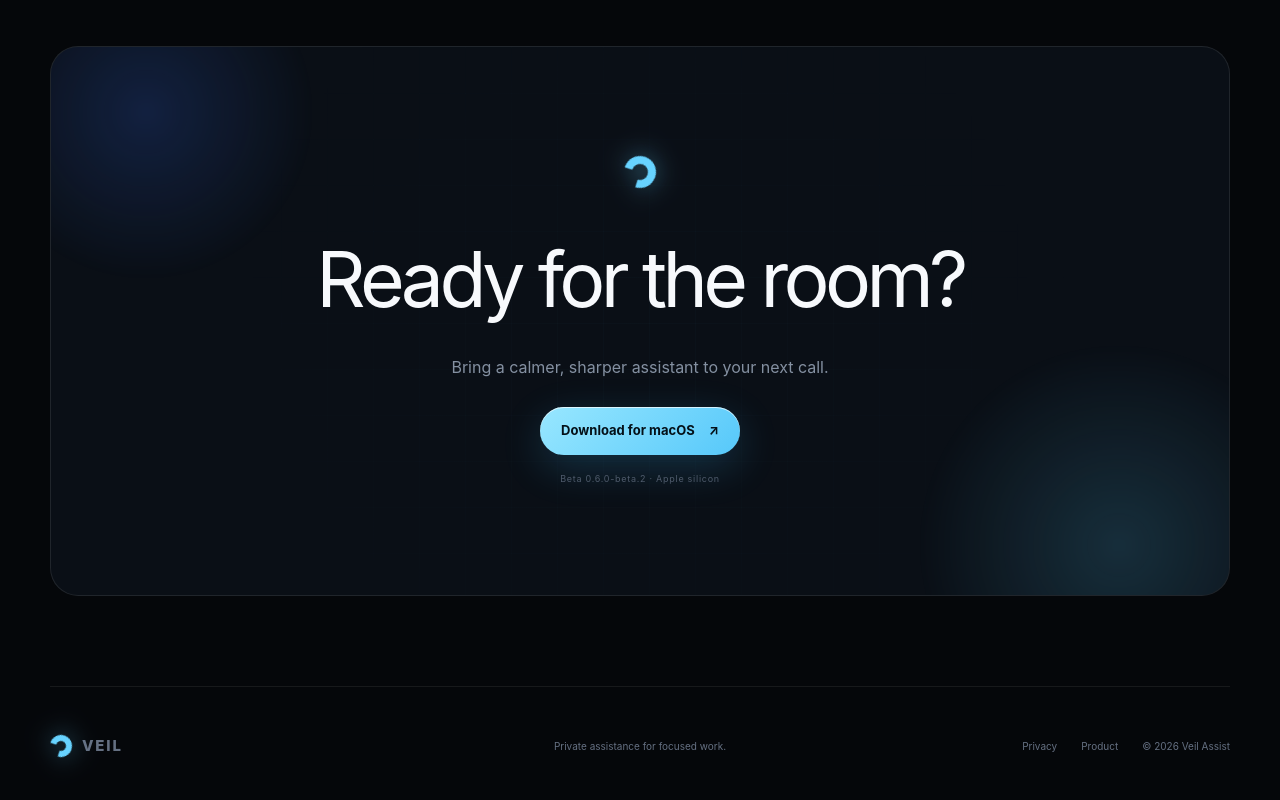
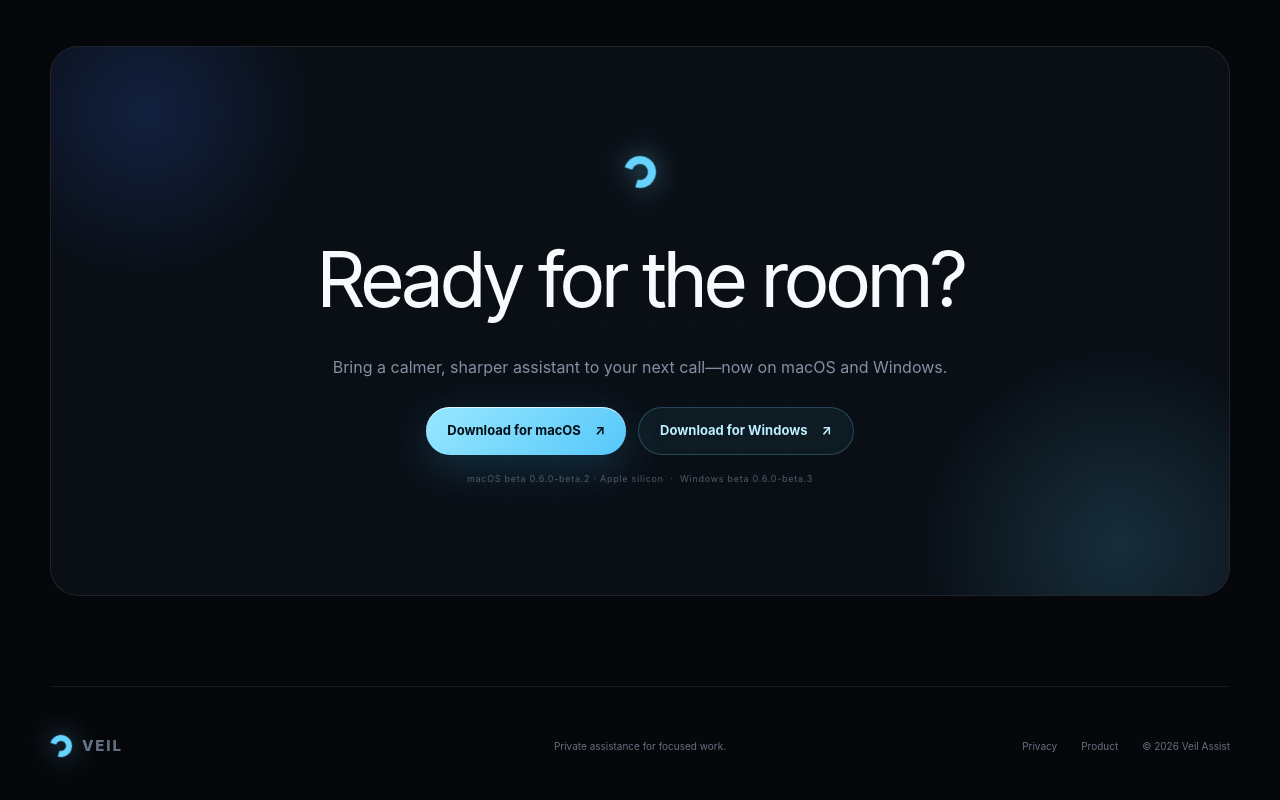
Before and after one commit to punkuz/veil-assist-website, a Next.js app: page / in a window 1280 px wide. Shown: the part 5884-6684 px from the top of the page. Built offline with nearby package versions, Linux system fonts and the light colour scheme; no server answers.

Commit message:
Update Site source

```diff
--- a/app/globals.css
+++ b/app/globals.css
@@ -217,6 +217,7 @@ kbd.key-arrows { min-width: 108px; color: var(--blue); font-size: 13px; letter-s
 .final-cta h2 { margin: 0; font-size: clamp(48px,6vw,80px); letter-spacing: -.06em; }
 .final-cta p { margin: 18px 0 28px; color: #8490a1; font-size: 16px; }
 .final-cta small { margin-top: 17px; color: #4f5b6c; font-size: 9px; letter-spacing: .08em; }
+.download-actions{display:flex;align-items:center;justify-content:center;gap:12px;flex-wrap:wrap}.download-actions .button-secondary{border:1px solid rgba(103,211,255,.24);color:#bceeff;background:rgba(103,211,255,.06)}.download-actions .button-secondary:hover{border-color:rgba(103,211,255,.5);background:rgba(103,211,255,.11)}
 .footer { min-height: 120px; display: grid; grid-template-columns: 1fr auto 1fr; align-items: center; border-top: 1px solid rgba(255,255,255,.07); color: #657082; font-size: 10px; }
 .footer p { margin: 0; }
 .footer > div { justify-self: end; display: flex; gap: 24px; }
@@ -256,7 +257,7 @@ kbd.key-arrows { min-width: 108px; color: var(--blue); font-size: 13px; letter-s
 .balance-card{min-height:270px;overflow:hidden}.balance-card:after{content:"";width:230px;height:230px;position:absolute;right:-90px;top:-20px;border-radius:50%;background:radial-gradient(circle,rgba(103,211,255,.11),transparent 68%);pointer-events:none}.balance-grid{display:grid;grid-template-columns:1fr 1fr;gap:10px;margin-top:31px}.balance-stat{position:relative;z-index:2;display:grid;gap:5px;padding:18px;border:1px solid rgba(255,255,255,.075);border-radius:13px;background:rgba(255,255,255,.025)}.balance-stat strong{color:#edf5fb;font-size:34px;line-height:1;letter-spacing:-.05em}.balance-stat.is-paid strong{color:var(--blue)}.balance-stat span{font-size:9px;font-weight:750}.balance-stat small{color:#596576;font-size:7px}.balance-card>a,.security-card>a{display:flex;align-items:center;justify-content:space-between;margin-top:24px;color:var(--blue);font-size:9px}.balance-error,.admin-balance{min-height:126px;display:flex;align-items:center;gap:17px;margin-top:24px;padding:19px;border:1px solid rgba(255,255,255,.075);border-radius:13px;background:rgba(255,255,255,.025)}.balance-error>span{width:38px;height:38px;display:grid;place-items:center;border-radius:50%;color:#ffb1ba;background:rgba(255,86,108,.08)}.balance-error div,.admin-balance div{display:grid;gap:5px}.balance-error b,.admin-balance b{font-size:11px}.balance-error small,.admin-balance small{color:#667183;font-size:8px;line-height:1.45}.admin-balance>strong{color:var(--blue);font-size:52px;line-height:1}
 .download-card h3{margin:44px 0 10px;font-size:22px;letter-spacing:-.035em}.download-card p{max-width:280px;margin:0;color:#737f90;font-size:10px;line-height:1.6}
 .security-card{min-height:286px}.security-row{display:grid;grid-template-columns:auto 1fr auto;align-items:center;gap:12px;padding:16px 0;border-bottom:1px solid rgba(255,255,255,.055)}.security-row>span{width:34px;height:34px;display:grid;place-items:center;border:1px solid rgba(103,211,255,.13);border-radius:9px;color:var(--blue);background:rgba(103,211,255,.04)}.security-row div{display:grid;gap:4px}.security-row b{font-size:10px}.security-row small{color:#5b6676;font-size:8px}.security-row>i{color:#72dcb5;font-size:7px;font-style:normal}
-.download-card{grid-column:1/-1;min-height:250px;overflow:hidden;background:radial-gradient(circle at 88% 50%,rgba(49,123,255,.14),transparent 32%),linear-gradient(145deg,rgba(16,24,35,.96),rgba(8,12,18,.96))}.download-card>div{display:flex;align-items:center;gap:9px;color:#647082;letter-spacing:.13em}.download-card .mini-mark{width:15px;height:15px;border-width:4px}.download-card>a{position:absolute;right:30px;bottom:30px;min-height:43px;display:flex;align-items:center;gap:45px;padding:0 16px;border-radius:10px;color:#07131b;background:linear-gradient(135deg,#9ce7ff,#57cafa);font-size:10px;font-weight:800}
+.download-card{grid-column:1/-1;min-height:250px;overflow:hidden;background:radial-gradient(circle at 88% 50%,rgba(49,123,255,.14),transparent 32%),linear-gradient(145deg,rgba(16,24,35,.96),rgba(8,12,18,.96))}.download-card>div:first-child{display:flex;align-items:center;gap:9px;color:#647082;letter-spacing:.13em}.download-card .mini-mark{width:15px;height:15px;border-width:4px}.profile-download-actions{position:absolute;right:30px;bottom:30px;display:flex;gap:10px}.profile-download-actions a{min-width:132px;min-height:43px;display:flex;align-items:center;justify-content:space-between;gap:28px;padding:0 16px;border-radius:10px;color:#07131b;background:linear-gradient(135deg,#9ce7ff,#57cafa);font-size:10px;font-weight:800}.profile-download-actions a+ a{border:1px solid rgba(103,211,255,.26);color:#bceeff;background:rgba(103,211,255,.07)}
 .profile-loading{min-height:100vh;display:grid;place-content:center;justify-items:center;gap:18px;background:#05070a;color:#697586;font-size:11px}.profile-loading .brand-mark{width:32px;height:32px;border-width:8px;animation:spin 1.2s linear infinite}@keyframes spin{to{transform:rotate(332deg)}}
 
 .reveal { animation: enter .85s cubic-bezier(.2,.7,.2,1) both; }
@@ -286,8 +287,8 @@ kbd.key-arrows { min-width: 108px; color: var(--blue); font-size: 13px; letter-s
   .pricing-section { padding:90px 0; }.pricing-heading { margin-bottom:46px; }.pricing-heading h2 { font-size:47px; }.pricing-grid { grid-template-columns:1fr; gap:16px; }.price-card { min-height:390px; }.pricing-foot { flex-direction:column; gap:8px; }
   .privacy-section { padding: 100px 0; }.privacy-console { border-radius: 15px; }.console-row { padding: 16px; }.console-row div small { line-height:1.4; }.console-foot { display:none; }
   .step-grid { grid-template-columns: 1fr; }.step-grid article { min-height: 240px; border-right:0; border-bottom:1px solid rgba(255,255,255,.08); }.step-grid article:last-child { border-bottom:0; }.step-icon { margin: 35px 0 25px; }
-  .final-cta { min-height: 470px; margin-bottom:60px; padding:28px; }.final-cta h2 { font-size:50px; }.footer { min-height:100px; }.footer > div { gap:13px; }.footer > div a { display:none; }
-  .auth-nav{width:calc(100% - 24px);height:70px}.auth-layout{width:calc(100% - 24px);padding:48px 0 70px}.auth-story h1{font-size:52px}.auth-story>p{font-size:14px}.auth-benefits{width:100%}.auth-card-web{padding:22px;border-radius:18px}.auth-card-web:before{border-radius:18px}.profile-nav{height:70px}.profile-nav>div a{display:none}.profile-shell{padding:65px 0 80px}.profile-header{display:block}.profile-header h1{font-size:50px}.profile-grid{gap:12px}.profile-card{padding:22px;border-radius:16px}.profile-main-card{min-height:0}.profile-identity{grid-template-columns:auto 1fr;margin:35px 0 30px}.verified-badge{grid-column:1/-1;width:max-content}.profile-details>div{grid-template-columns:90px 1fr}.profile-edit{grid-template-columns:1fr}.download-card{min-height:300px}.download-card>a{left:22px;right:22px;bottom:22px;justify-content:space-between}
+  .final-cta { min-height: 510px; margin-bottom:60px; padding:28px; }.final-cta h2 { font-size:50px; }.download-actions{width:100%;flex-direction:column}.download-actions .button{width:100%;justify-content:center}.final-cta small{max-width:290px;line-height:1.7}.footer { min-height:100px; }.footer > div { gap:13px; }.footer > div a { display:none; }
+  .auth-nav{width:calc(100% - 24px);height:70px}.auth-layout{width:calc(100% - 24px);padding:48px 0 70px}.auth-story h1{font-size:52px}.auth-story>p{font-size:14px}.auth-benefits{width:100%}.auth-card-web{padding:22px;border-radius:18px}.auth-card-web:before{border-radius:18px}.profile-nav{height:70px}.profile-nav>div a{display:none}.profile-shell{padding:65px 0 80px}.profile-header{display:block}.profile-header h1{font-size:50px}.profile-grid{gap:12px}.profile-card{padding:22px;border-radius:16px}.profile-main-card{min-height:0}.profile-identity{grid-template-columns:auto 1fr;margin:35px 0 30px}.verified-badge{grid-column:1/-1;width:max-content}.profile-details>div{grid-template-columns:90px 1fr}.profile-edit{grid-template-columns:1fr}.download-card{min-height:365px}.profile-download-actions{left:22px;right:22px;bottom:22px;flex-direction:column}.profile-download-actions a{width:100%}
 }
 
 @media (prefers-reduced-motion: reduce) { html { scroll-behavior:auto; } *,*:before,*:after { animation-duration:.01ms!important; animation-iteration-count:1!important; transition-duration:.01ms!important; } }
--- a/app/page.tsx
+++ b/app/page.tsx
@@ -24,7 +24,7 @@ export default function Home() {
           <a href="#privacy">Privacy</a>
           <a href="#how">How it works</a>
         </div>
-        <div className="nav-actions"><AuthNav /><a className="nav-cta" href="https://github.com/punkuz/veil-releases/releases/download/v0.6.0-beta.2/Veil.Assist-0.6.0-beta.2-arm64.dmg">Get Veil <Arrow /></a></div>
+        <div className="nav-actions"><AuthNav /><a className="nav-cta" href="#download">Get Veil <Arrow /></a></div>
       </nav>
 
       <section className="hero shell-width" id="top">
@@ -151,7 +151,7 @@ export default function Home() {
               <div className="price-divider" />
               <p><b>3 × 10-minute</b> sessions</p>
               <span className="price-note">One-time trial</span>
-              <a href="https://github.com/punkuz/veil-releases/releases/download/v0.6.0-beta.2/Veil.Assist-0.6.0-beta.2-arm64.dmg">Start free <Arrow /></a>
+              <a href="#download">Start free <Arrow /></a>
             </article>
 
             <article className="price-card">
@@ -223,9 +223,12 @@ Veil only captures when you choose, strictly isolates your account data, and sta
         <span className="cta-orb orb-a" aria-hidden="true" /><span className="cta-orb orb-b" aria-hidden="true" />
         <div className="mini-logo"><span className="brand-mark" /></div>
         <h2>Ready for the room?</h2>
-        <p>Bring a calmer, sharper assistant to your next call.</p>
-        <a className="button button-primary" href="https://github.com/punkuz/veil-releases/releases/download/v0.6.0-beta.2/Veil.Assist-0.6.0-beta.2-arm64.dmg">Download for macOS <Arrow /></a>
-        <small>Beta 0.6.0-beta.2 · Apple silicon</small>
+        <p>Bring a calmer, sharper assistant to your next call—now on macOS and Windows.</p>
+        <div className="download-actions">
+          <a className="button button-primary" href="https://github.com/punkuz/veil-releases/releases/download/v0.6.0-beta.2/Veil.Assist-0.6.0-beta.2-arm64.dmg">Download for macOS <Arrow /></a>
+          <a className="button button-secondary" href="https://github.com/punkuz/veil-releases/releases/download/v0.6.0-beta.3/Veil.Assist.Setup.0.6.0-beta.3.exe">Download for Windows <Arrow /></a>
+        </div>
+        <small>macOS beta 0.6.0-beta.2 · Apple silicon &nbsp;·&nbsp; Windows beta 0.6.0-beta.3</small>
       </section>
 
       <footer className="footer shell-width">
--- a/app/profile/page.tsx
+++ b/app/profile/page.tsx
@@ -136,10 +136,13 @@ export default function ProfilePage() {
           </article>
 
           <article className="profile-card download-card">
-            <div><span className="mini-mark" /><small>VEIL FOR MACOS</small></div>
+            <div><span className="mini-mark" /><small>VEIL FOR DESKTOP</small></div>
             <h3>Your assistant is ready.</h3>
-            <p>Download the latest Apple-silicon beta and sign in with this account.</p>
-            <a href="https://github.com/punkuz/veil-releases/releases/download/v0.6.0-beta.2/Veil.Assist-0.6.0-beta.2-arm64.dmg">Download beta <span>↓</span></a>
+            <p>Choose your platform, install the latest beta, and sign in with this account.</p>
+            <div className="profile-download-actions">
+              <a href="https://github.com/punkuz/veil-releases/releases/download/v0.6.0-beta.2/Veil.Assist-0.6.0-beta.2-arm64.dmg">macOS <span>↓</span></a>
+              <a href="https://github.com/punkuz/veil-releases/releases/download/v0.6.0-beta.3/Veil.Assist.Setup.0.6.0-beta.3.exe">Windows <span>↓</span></a>
+            </div>
           </article>
         </div>
       </section>
```
